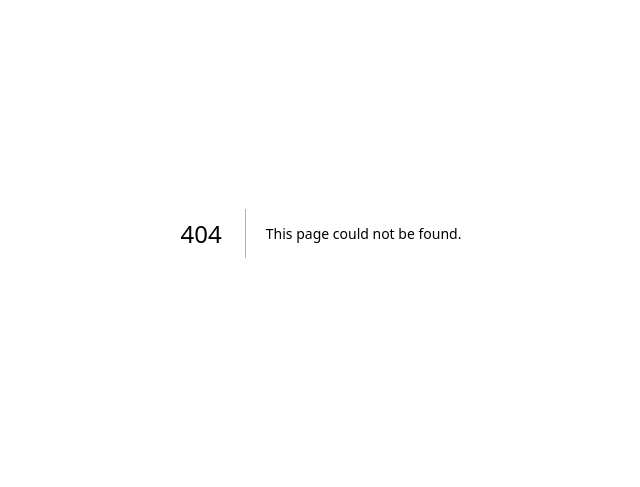
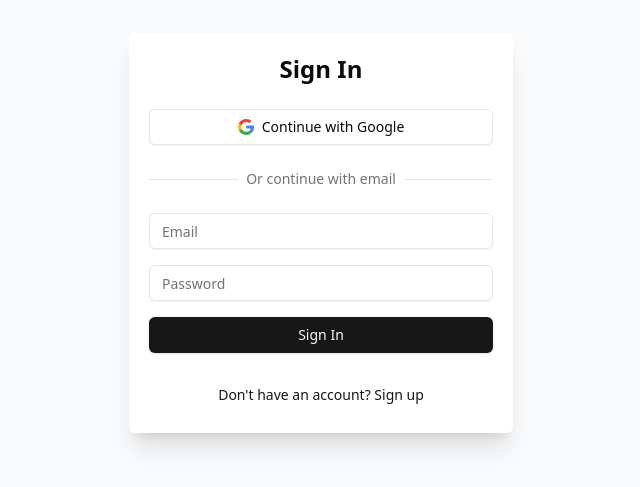
Before and after one commit to marufprocode/nextjs-drizzle-nextauth-starter, a Next.js app: page /sign-in in a window 1280 px wide. Before the commit this address had no page. Shown: the part 167-654 px from the top of the page, without its empty margins (319-959 px from the left). Built offline with nearby package versions, Linux system fonts and the light colour scheme.

Commit message:
Add NextAuth authentication with Google provider and sign-in page.

```diff
--- a/package.json
+++ b/package.json
@@ -49,6 +49,7 @@
     "input-otp": "^1.4.2",
     "lucide-react": "^0.475.0",
     "next": "15.1.6",
+    "next-auth": "^5.0.0-beta.25",
     "next-themes": "^0.4.4",
     "react": "^19.0.0",
     "react-day-picker": "8.10.1",
--- /dev/null
+++ b/src/app/(auth)/sign-in/page.tsx
@@ -0,0 +1,74 @@
+import { Button } from "@/components/ui/button";
+import { Input } from "@/components/ui/input";
+import Image from "next/image";
+import Link from "next/link";
+import React from "react";
+
+export default function SignIn() {
+  return (
+    <div className="h-full flex flex-col items-center justify-center bg-slate-50">
+      <div className="w-full max-w-sm mx-auto space-y-6 p-5 shadow-xl rounded-md bg-white">
+        <h1 className="text-2xl font-bold text-center mb-6">Sign In</h1>
+
+        <form
+          action={async () => {
+            "use server";
+          }}
+        >
+          <Button className="w-full" variant="outline">
+            <Image
+              src="/logos/google.svg"
+              alt="Google"
+              width={16}
+              height={16}
+            />
+            Continue with Google
+          </Button>
+        </form>
+
+        <div className="relative">
+          <div className="absolute inset-0 flex items-center">
+            <span className="w-full border-t" />
+          </div>
+          <div className="relative flex justify-center text-sm">
+            <span className="bg-background px-2 text-muted-foreground">
+              Or continue with email
+            </span>
+          </div>
+        </div>
+
+        {/* Email/Password Sign In */}
+        <form
+          className="space-y-4"
+          action={async () => {
+            "use server";
+          }}
+        >
+          <Input
+            name="email"
+            placeholder="Email"
+            type="email"
+            required
+            autoComplete="email"
+          />
+          <Input
+            name="password"
+            placeholder="Password"
+            type="password"
+            required
+            autoComplete="current-password"
+          />
+          <Button className="w-full" type="submit">
+            Sign In
+          </Button>
+        </form>
+
+        <div className="text-center">
+          <Button asChild variant="link">
+            <Link href="/sign-up">Don&apos;t have an account? Sign up</Link>
+          </Button>
+        </div>
+      </div>
+    </div>
+  );
+}
--- /dev/null
+++ b/src/app/api/auth/[...nextauth]/route.ts
@@ -0,0 +1,3 @@
+import { handlers } from "@/lib/auth";
+
+export const { GET, POST } = handlers;
--- a/src/app/page.tsx
+++ b/src/app/page.tsx
@@ -1,6 +1,14 @@
 import { Button } from "@/components/ui/button";
+import { auth } from "@/lib/auth";
+import { redirect } from "next/navigation";
 
 export default async function Home() {
+  const session = await auth();
+
+  if (!session) {
+    redirect("/sign-in");
+  }
+
   return (
     <div className="flex flex-col items-center justify-center h-screen">
       <h1>Test Drizzle Database to create a user</h1>
--- /dev/null
+++ b/src/lib/auth.ts
@@ -0,0 +1,6 @@
+import NextAuth from "next-auth";
+import Google from "next-auth/providers/google";
+
+export const { handlers, signIn, signOut, auth } = NextAuth({
+  providers: [Google],
+});
--- /dev/null
+++ b/src/middleware.ts
@@ -0,0 +1 @@
+export { auth as middleware } from "@/lib/auth";
```
Also changed, not shown: public/logos/google.svg (added), 1 other file (tests, documents, lock files or other folders).
